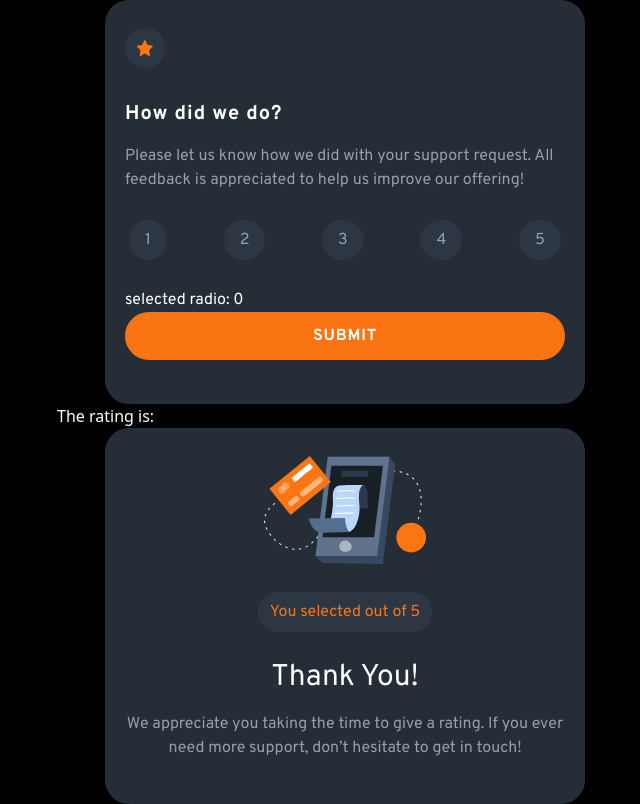
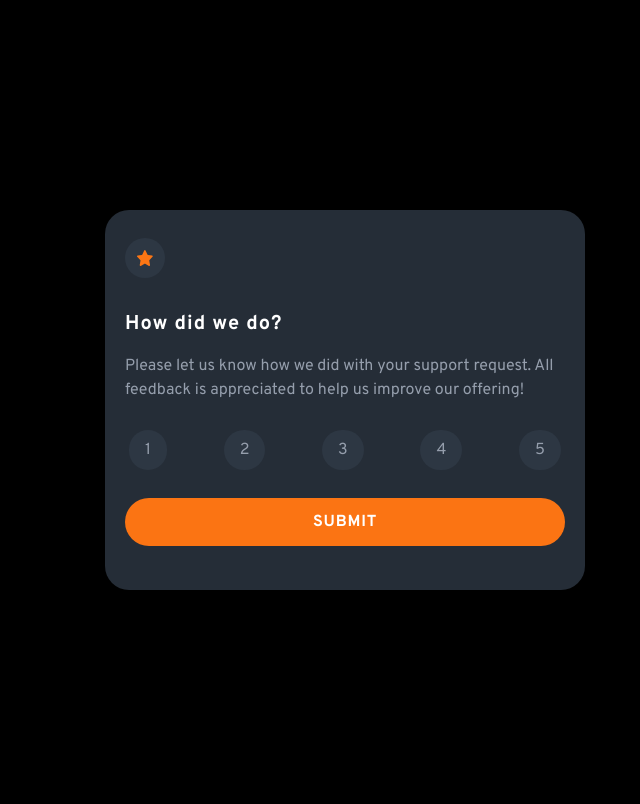
Before and after one commit to JimeBlue/interactive-rating-component-vue, a Vue app: page / in a window 1280 px wide. Shown: the whole page, without its empty margins (295-935 px from the left). Built offline with nearby package versions, Linux system fonts and the light colour scheme.

Commit message:
Delete test paragraphs

```diff
--- a/src/App.vue
+++ b/src/App.vue
@@ -1,16 +1,13 @@
 <template>
   <div id="app">
-    <!--  v-if="!show" -->
-    <div>
+    <div v-if="!show">
       <!-- 2) listen to showRating comming from Form and call fucntion called showRating -->
       <Form @open="showThankYou" @showRating="showRating"></Form>
-      <p class="text-white">The rating is: {{ this.rating }}</p>
     </div>
-    <!-- <div v-if="show">
-
-    </div> -->
-    <!-- 4) Pass rating to ThankYou -->
-    <ThankYou :rating="rating"> </ThankYou>
+    <div v-if="show">
+      <!-- 4) Pass rating to ThankYou -->
+      <ThankYou :rating="rating"> </ThankYou>
+    </div>
   </div>
 </template>
 
--- a/src/components/Form.vue
+++ b/src/components/Form.vue
@@ -29,7 +29,7 @@ vbase
             <li>
               <input
                 type="radio"
-                value="One"
+                value="1"
                 name="rating"
                 id="1"
                 v-model="picked"
@@ -45,7 +45,7 @@ vbase
             <li>
               <input
                 type="radio"
-                value="Two"
+                value="2"
                 name="rating"
                 id="2"
                 v-model="picked"
@@ -60,7 +60,7 @@ vbase
             <li>
               <input
                 type="radio"
-                value="Three"
+                value="3"
                 name="rating"
                 id="3"
                 v-model="picked"
@@ -75,7 +75,7 @@ vbase
             <li>
               <input
                 type="radio"
-                value="Four"
+                value="4"
                 name="rating"
                 id="4"
                 v-model="picked"
@@ -90,7 +90,7 @@ vbase
             <li>
               <input
                 type="radio"
-                value="Five"
+                value="5"
                 name="rating"
                 id="5"
                 v-model="picked"
@@ -103,7 +103,6 @@ vbase
               >
             </li>
           </ul>
-          <p class="text-white">selected radio: {{ this.picked }}</p>
 
           <button
             class="border-1 rounded-3xl cursor-pointer text-base font-bold tracking-wider p-3 uppercase w-full bg-[#fb7413] text-white mb-4 hover:bg-white hover:text-[#fb7413]"
@@ -125,7 +124,7 @@ export default {
   },
   methods: {
     handleSubmit() {
-      // this.$emit('open');
+      this.$emit('open');
       // 1) emiting picked to App
       this.$emit('showRating', this.picked);
     },
```
